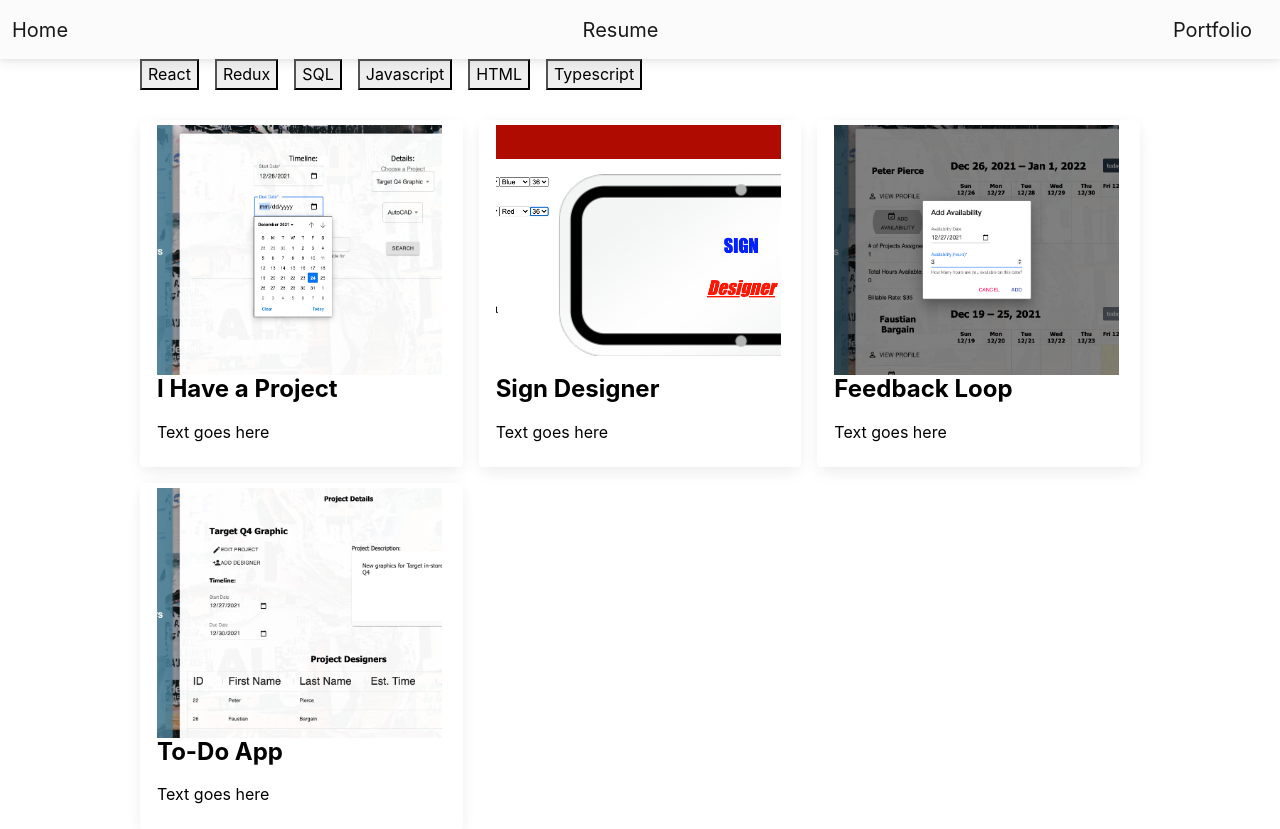
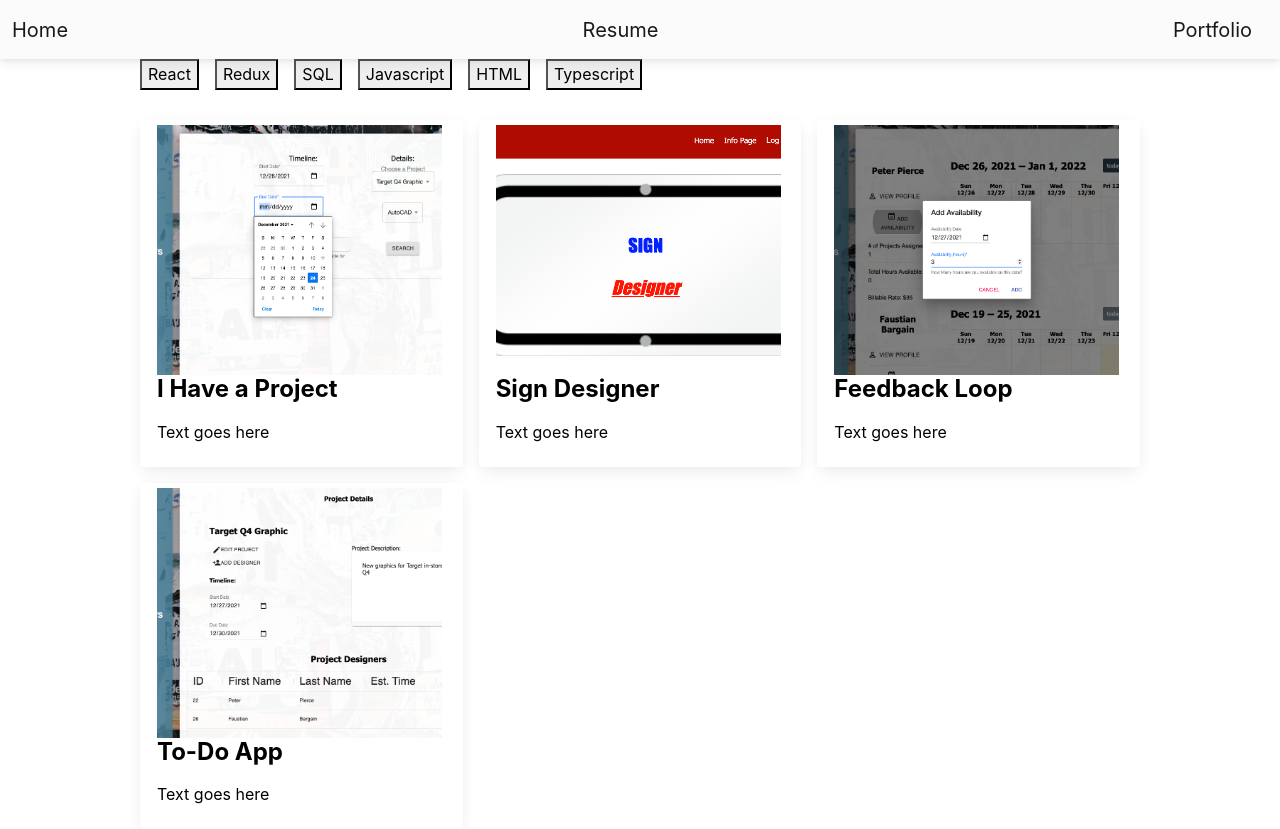
Before and after one commit to Ugh-GitHub/functional_learning, a React (Create React App) app: page /portfolio in a window 1280 px wide. Built offline with nearby package versions, Linux system fonts and the light colour scheme.

Commit message:
adjusted sign-designer sample image

```diff
--- a/src/Components/GridLayout/GridLayout.js
+++ b/src/Components/GridLayout/GridLayout.js
@@ -1,4 +1,4 @@
-import React, { useState } from 'react';
+import React from 'react';
 import './GridLayout';
 import GridItem from '../GridItem/GridItem';
 
@@ -29,7 +29,7 @@ export default function GridLayout({ childToParent, setTechData }) {
           github: "https://github.com/Ugh-GitHub/sign_designer",
           demoLink: "https://agile-atoll-25766.herokuapp.com/#/login",
           linkType: "heroku",
-          imageLink: "/images/SignDesigner.png",
+          imageLink: "/images/SignDesigner_Cropped.png",
           altTag: "Sign Designer Sample Image",
         },
         // {
```
Also changed, not shown: public/images/SignDesigner_Cropped.png (added).
